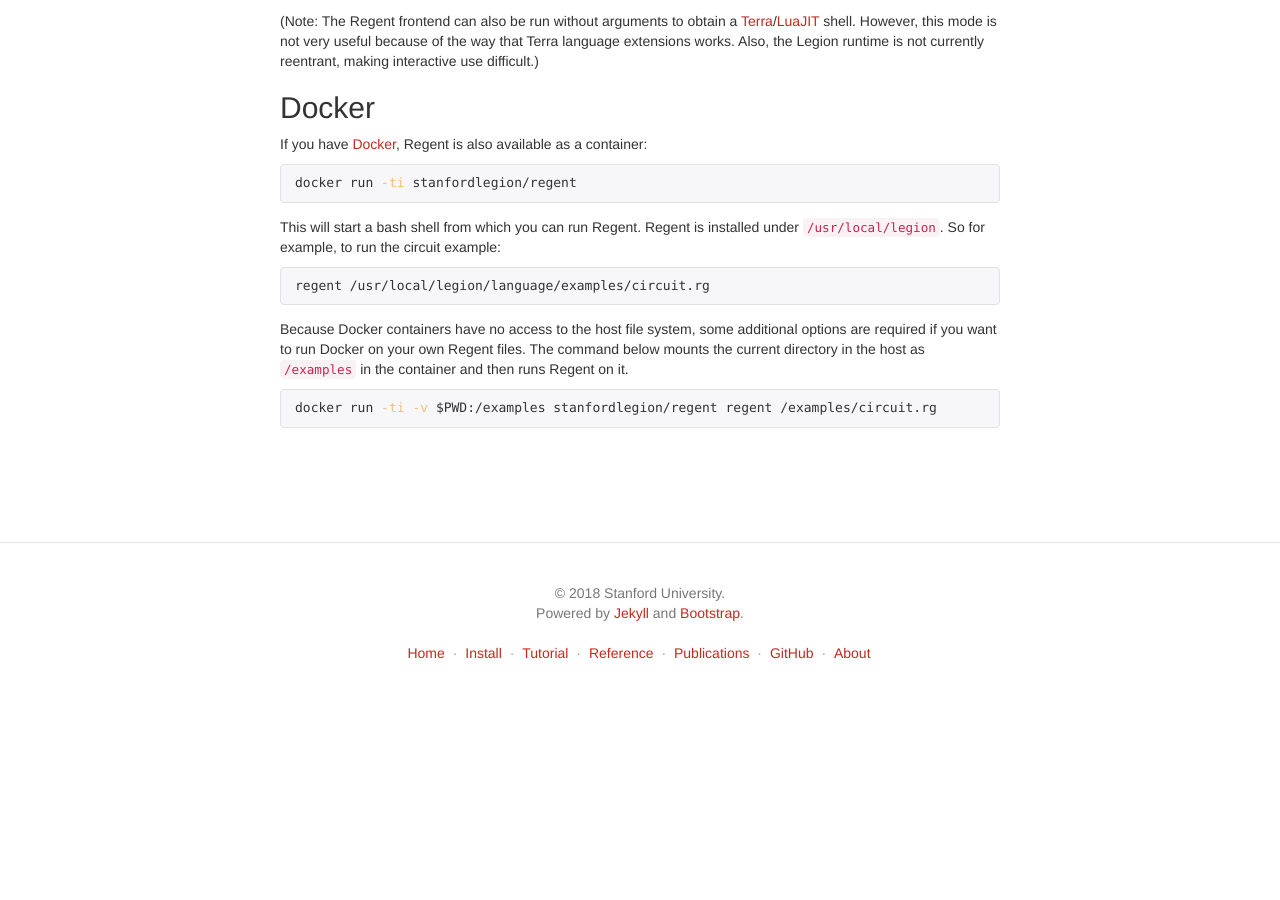
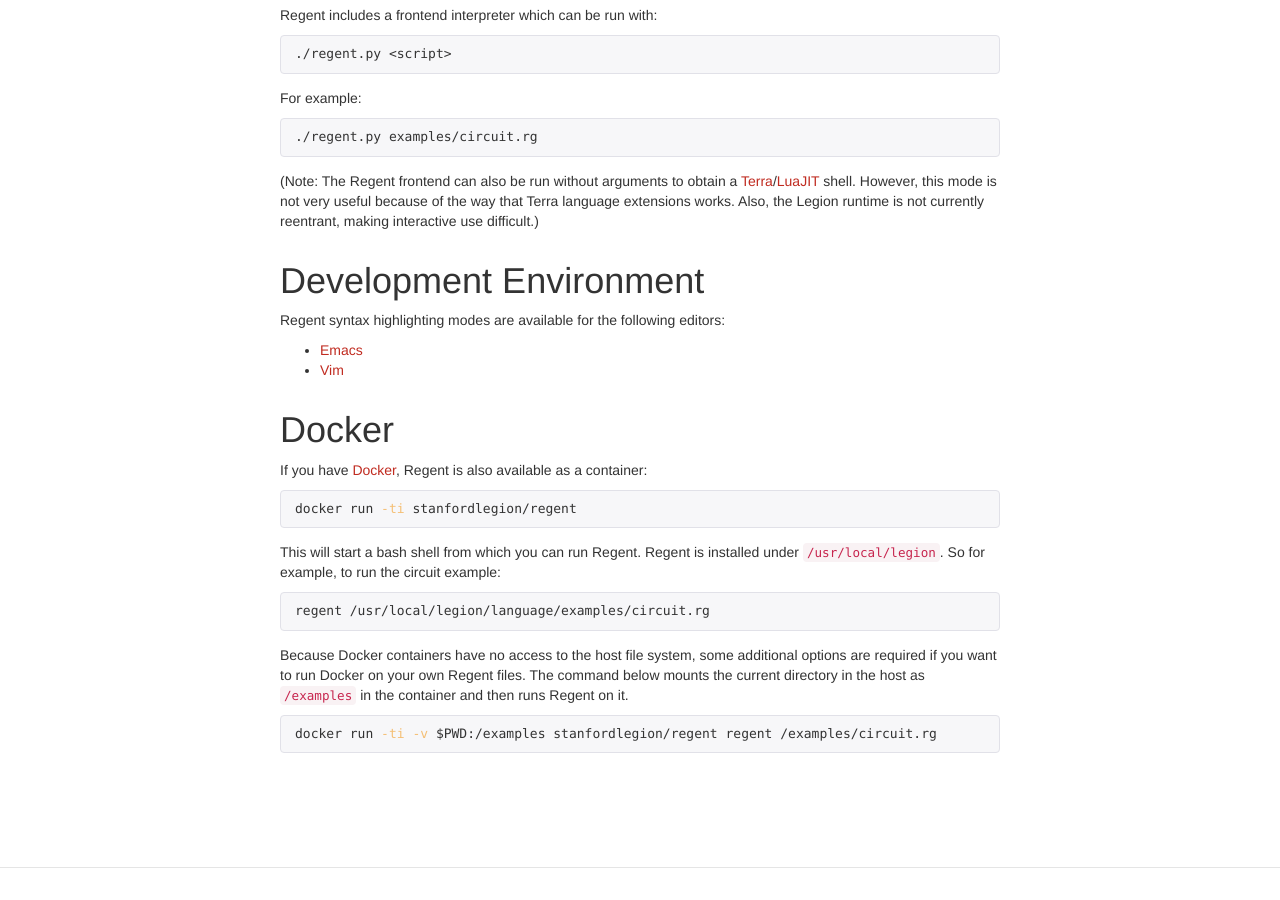
Before and after one commit to StanfordLegion/regent-lang.org, a Jekyll site: the page built from install.md, in a window 1280 px wide and 900 px high, scrolled down 1688 px. Built offline with Jekyll 4.4.1, drawn with Linux system fonts in a browser that asks for light colours; nearby versions of some CDN libraries; before the commit the page ends 2401 px from its top, so only the background shows below that; some of the changed text lies outside the part shown.

Commit message:
Add development environment link.

```diff
--- a/install.md
+++ b/install.md
@@ -7,14 +7,18 @@
 ---
 
   * [Quickstart](#quickstart)
+      * [Ubuntu](#ubuntu)
+      * [macOS](#macos)
+      * [Other Systems](#other-systems)
   * [Prerequisites](#prerequisites)
   * [Building](#building)
   * [Running](#running)
+  * [Development Environment](#development-environment)
   * [Docker](#docker)
 
-## Quickstart
+# Quickstart
 
-### Ubuntu
+## Ubuntu
 
 If you use Ubuntu, you can install Regent by running:
 
@@ -25,7 +29,7 @@
 ./install.py --debug
 {% endhighlight %}
 
-### macOS
+## macOS
 
 If you use [Homebrew](https://brew.sh/) on macOS, you can install
 Regent by running:
@@ -52,7 +56,7 @@
 Regent is also available as a Docker container. See [the bottom of
 this page](#docker) for instructions.
 
-## Prerequisites
+# Prerequisites
 
 Regent requires:
 
@@ -73,7 +77,7 @@
      [installation instructions](http://legion.stanford.edu/gasnet/))
   * *Optional*: HDF5 (for file I/O)
 
-## Building
+# Building
 
 Regent includes a self-installer which downloads
 [Terra](http://terralang.org/) and builds the Regent compiler. Run:
@@ -88,7 +92,7 @@
 configurations), see the
 [README](https://github.com/StanfordLegion/legion/blob/master/language/README.md).
 
-## Running
+# Running
 
 Regent includes a frontend interpreter which can be run with:
 
@@ -108,7 +112,15 @@
 Terra language extensions works. Also, the Legion runtime is not
 currently reentrant, making interactive use difficult.)
 
-## Docker
+# Development Environment
+
+Regent syntax highlighting modes are available for the following
+editors:
+
+  * [Emacs](https://github.com/StanfordLegion/regent-mode)
+  * [Vim](https://github.com/StanfordLegion/regent.vim)
+
+# Docker
 
 If you have [Docker](https://www.docker.com/), Regent is also
 available as a container:
```
